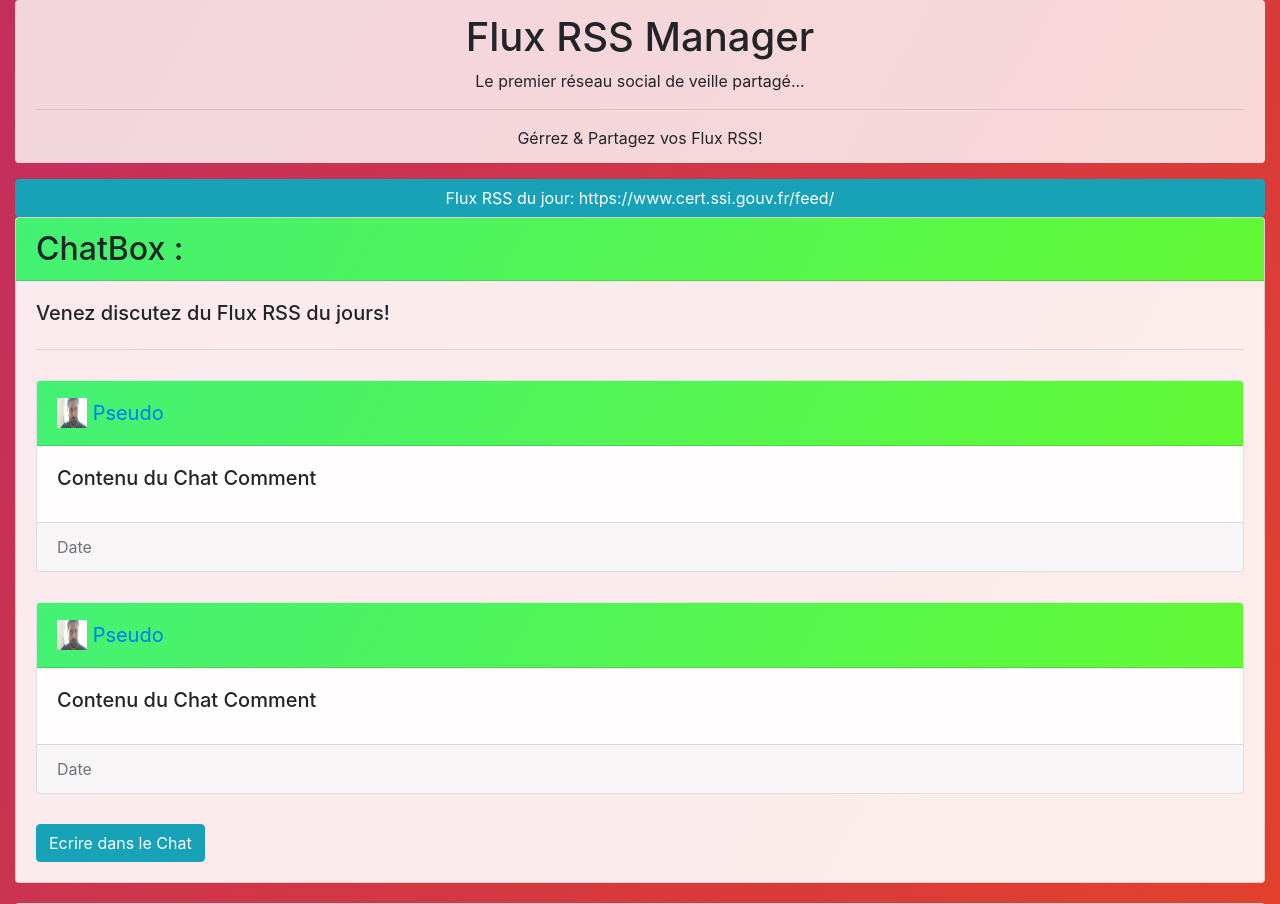
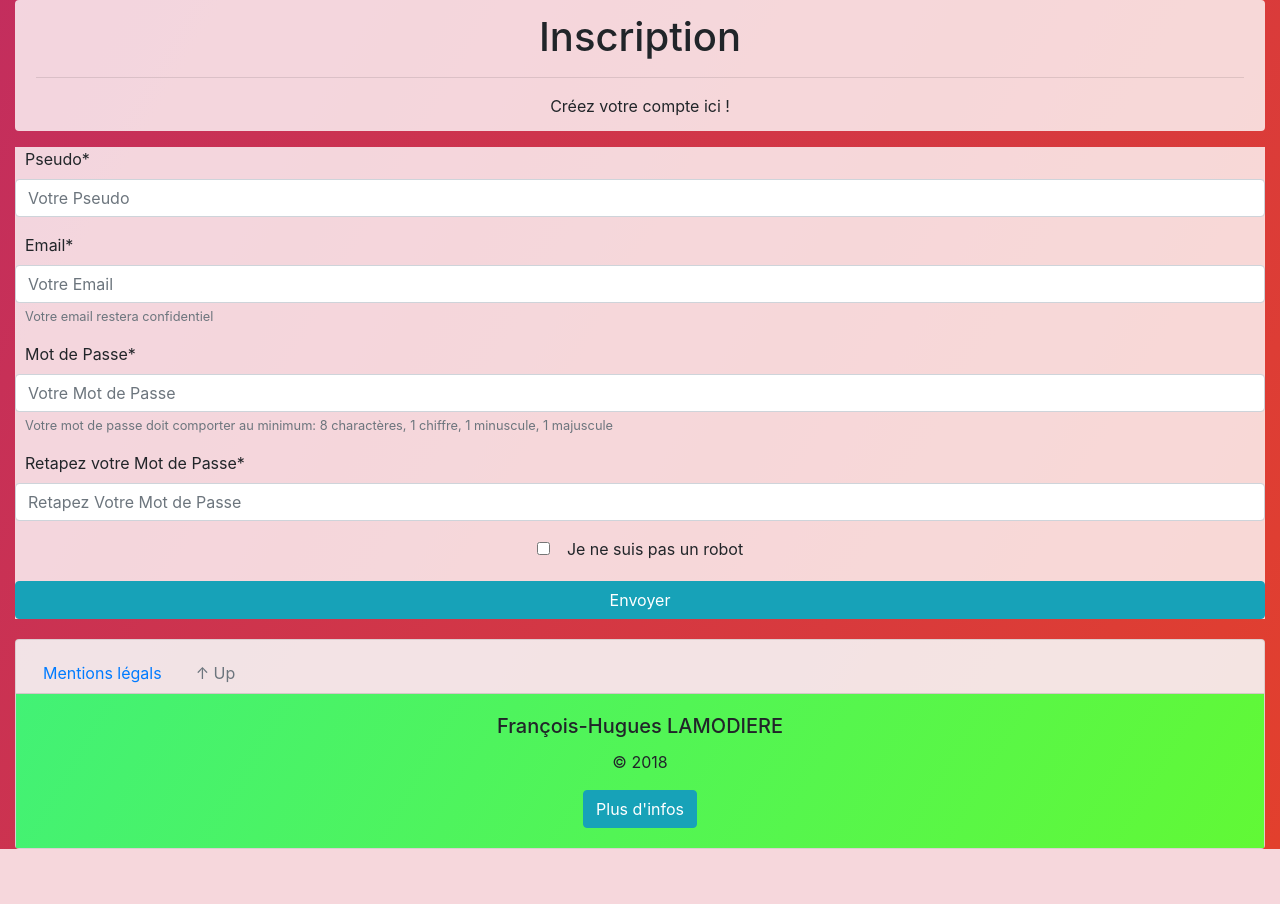
Before and after one commit to Simon-kercode/exo-s-curit-, a PHP site: page /index.php?action=inscription in a window 1280 px wide. Shown: the part 56-960 px from the top of the page. After the commit the page ends 905 px from the top, so only its background shows below. Run offline with PHP 8.4, Linux system fonts and the light colour scheme; data that the repository does not hold is empty; some libraries are stand-ins or nearby versions.

Commit message:
Inscription View + first pass security

```diff
--- a/index.php
+++ b/index.php
@@ -9,11 +9,66 @@
     //Rooter ++++++++++++++++++++++++++++++++++++++++++++++++++++++++++++++++++++++++++++++++++++++++++++++++++++++++++++++++++++++++++++++
     try{
         $controller= new \Project\Controller\AllUserController();
-#AllUser//Index +++++++++++++++++++++++++++++++++++++++++++++++++++++++++++++++++++++++++++++++++++++++++++++++++++++++++++++++++++++++++++
-        $controller->index();
+        //Action GET and DB GET +++++++++++++++++++++++++++++++++++++++++++++++++++++++++++++++++++++++++++++++++++++++++++++++++++++++++++
+        if(isset($_GET['action']) && isset($_GET['db'])) {
+#AllUser    //Inscription Data Base +++++++++++++++++++++++++++++++++++++++++++++++++++++++++++++++++++++++++++++++++++++++++++++++++++++++
+            if(isset($_POST['pseudo']) && isset($_POST['email']) && isset($_POST['password']) && isset($_POST['passwordComp'])) {
+                if(isset($_POST['checkHuman'])) {
+                    if($_POST['pseudo'] !== '' && $_POST['email'] !== '' && $_POST['password'] !== '' && $_POST['passwordComp'] && $_POST['checkHuman'] == 'ok') {
+                        if($_POST['password'] === $_POST['passwordComp']) {
+                            //Strongest Paswword Control ++++++++++++++++++++++++++++++++++++++++++++++++++++++++++++++++++++++++++++++++++
+                            $uppercase = preg_match('@[A-Z]@', $_POST['password']);
+                            $lowercase = preg_match('@[a-z]@', $_POST['password']);
+                            $number    = preg_match('@[0-9]@', $_POST['password']);
+                            if($uppercase && $lowercase && $number && strlen($_POST['password']) >= 8) {
+                                $controller->inscriptionDb();
+                            }
+#Error                      //Exception +++++++++++++++++++++++++++++++++++++++++++++++++++++++++++++++++++++++++++++++++++++++++++++++++++
+                            else{
+                                throw new Exception('Mot de passe non conforme');
+                            }
+                        }
+#Error                  //Exception
+                        else {
+                            throw new Exception('Mot de passe non concordant');
+                        }
+                    }
+#Error              //Exception ++++++++++++++++++++++++++++++++++++++++++++++++++++++++++++++++++++++++++++++++++++++++++++++++++++++++++++
+                    else {
+                        throw new Exception('Champs manquants');
+                    }
+                }
+#Error          //Exception ++++++++++++++++++++++++++++++++++++++++++++++++++++++++++++++++++++++++++++++++++++++++++++++++++++++++++++++++
+                else {
+                    throw new Exception('Check Box non coché');
+                }
+            }
+#Error      //Exception ++++++++++++++++++++++++++++++++++++++++++++++++++++++++++++++++++++++++++++++++++++++++++++++++++++++++++++++++++++
+            else {
+                throw new Exception('Variable inattendu');
+            }
+        }
+
+        //Action GET ++++++++++++++++++++++++++++++++++++++++++++++++++++++++++++++++++++++++++++++++++++++++++++++++++++++++++++++++++++++
+        elseif(isset($_GET['action'])) {
+#AllUser    //Inscription View ++++++++++++++++++++++++++++++++++++++++++++++++++++++++++++++++++++++++++++++++++++++++++++++++++++++++++++
+            if($_GET['action'] === 'inscription') {
+                $controller->inscription();
+            }
+#Error      //Exception ++++++++++++++++++++++++++++++++++++++++++++++++++++++++++++++++++++++++++++++++++++++++++++++++++++++++++++++++++++
+            else {
+                throw new Exception('Variable inattendu');
+            }
+        }
+
+        else{
+#AllUser    //Index View ++++++++++++++++++++++++++++++++++++++++++++++++++++++++++++++++++++++++++++++++++++++++++++++++++++++++++++++++++
+            $controller->index();
+        }
     }
 
     //If error, echo message and index return
     catch(Exception $e){
         echo '<h3 class="error">Erreur : '. $e->getMessage() .'</h3>';
+        $controller->index();
     }
--- a/src/Controller/AllUserController.php
+++ b/src/Controller/AllUserController.php
@@ -3,12 +3,22 @@
     namespace Project\Controller;
 
     //Object ++++++++++++++++++++++++++++++++++++++++++++++++++++++++++++++++++++++++++++++++++++++++
-    class AllUserController{
+    class AllUserController {
         //Index View ++++++++++++++++++++++++++++++++++++++++++++++++++++++++
-        function index(){
-            $url = "https://www.cert.ssi.gouv.fr/feed/"; /* insérer ici l'adresse du flux RSS de votre choix */
+        function index() {
+            $url = "https://www.cert.ssi.gouv.fr/feed/"; /* URL Flux RSS */
             $rss = simplexml_load_file($url);
 
             require('src/view/frontend/indexView.php');
         }
+
+        //Inscription View +++++++++++++++++++++++++++++++++++++++++++++++++
+        function inscription() {
+            require('src/view/frontend/inscriptionView.php');
+        }
+
+        //Inscription Data Base ++++++++++++++++++++++++++++++++++++++++++++
+        function inscriptionDb() {
+            echo 'coucou';
+        }
     }
--- a/src/Public/css/style.css
+++ b/src/Public/css/style.css
@@ -48,9 +48,33 @@ body{
     margin: 30px 0;
 }
 
+/* Forms Inscription +++++++++++++++++++++++++++++++++++++++++++++++++++++++++++++++++++++++++++++++++++++ */
+#inscriptionForm{
+    background-color: rgba(255, 255, 255, 0.8);
+    margin-bottom: 20px;
+}
+
+#checkBot{
+    text-align: center;
+}
+
+.btn-validation{
+    margin-top: 20px;
+}
+
+label,small{
+    padding-left: 10px;
+}
+
 /* Footer ++++++++++++++++++++++++++++++++++++++++++++++++++++++++++++++++++++++++++++++++++++++++++++++++ */
 footer .card-body{
     background: linear-gradient(120deg, #00e1ff, #7bff00);
     background-size: 400% 400%;
     animation: BackgroundAnimation 30s ease infinite;
 }
+
+/* Error +++++++++++++++++++++++++++++++++++++++++++++++++++++++++++++++++++++++++++++++++++++++++++++++++ */
+.error{
+    background-color: black;
+    color: red;
+}
--- a/src/View/frontend/indexView.php
+++ b/src/View/frontend/indexView.php
@@ -3,7 +3,7 @@
 <?php ob_start(); ?>
 
 <!-- Welcome message +++++++++++++++++++++++++++++++++++++++++++++++++++++++++++++++++++++++++++++++++++++ -->
-<div class="alert welcome" role="alert">
+<div class="alert welcome" id="up" role="alert">
     <h1 class="alert-heading">Flux RSS Manager</h1>
     <p>Le premier réseau social de veille partagé...</p>
     <hr>
--- /dev/null
+++ b/src/View/frontend/inscriptionView.php
@@ -0,0 +1,42 @@
+<!DOCTYPE html>
+<?php $title = "Flux RSS Manager, Inscription"; ?>
+<?php ob_start(); ?>
+
+<!-- Welcome message +++++++++++++++++++++++++++++++++++++++++++++++++++++++++++++++++++++++++++++++++++++ -->
+<div class="alert welcome" id="up" role="alert">
+    <h1 class="alert-heading">Inscription</h1>
+    <hr>
+    <p class="mb-0">Créez votre compte ici !</p>
+</div>
+
+<!-- Inscription Forms ++++++++++++++++++++++++++++++++++++++++++++++++++++++++++++++++++++++++++++++++++ -->
+<form action="index.php?action=inscription&db=ok" id="inscriptionForm" method="post">
+    <div class="form-group">
+        <label for="pseudo">Pseudo*</label>
+        <input type="text" class="form-control" name="pseudo" id="pseudo" placeholder="Votre Pseudo">
+    </div>
+    <div class="form-group">
+        <label for="email">Email*</label>
+        <input type="email" class="form-control" name="email" id="email" aria-describedby="emailHelp" placeholder="Votre Email">
+        <small id="emailHelp" class="form-text text-muted">Votre email restera confidentiel</small>
+    </div>
+    <div class="form-group">
+        <label for="password">Mot de Passe*</label>
+        <input type="password" class="form-control" name="password" id="password" placeholder="Votre Mot de Passe">
+        <small id="password" class="form-text text-muted">Votre mot de passe doit comporter au minimum: 8 charactères, 1 chiffre, 1 minuscule, 1 majuscule</small>
+    </div>
+    <div class="form-group">
+        <label for="passwordComp">Retapez votre Mot de Passe*</label>
+        <input type="password" class="form-control" name="passwordComp" id="passwordComp" placeholder="Retapez Votre Mot de Passe">
+    </div>
+    <div class="form-check" id="checkBot" >
+        <input type="checkbox" class="form-check-input" name="checkHuman" id="checkHuman" value="ok">
+        <label class="form-check-label" for="checkHuman">Je ne suis pas un robot</label>
+    </div>
+    <button type="submit" class="btn btn-info btn-validation col-12">Envoyer</button>
+</form>
+
+<?php
+    $content = ob_get_clean();
+    require('template.php');
+?>
--- a/src/View/frontend/template.php
+++ b/src/View/frontend/template.php
@@ -49,12 +49,11 @@
                             <a class="nav-link dropdown-toggle active" href="#" id="navbarDropdown" role="button" data-toggle="dropdown" aria-haspopup="true" aria-expanded="false">Connexion/Inscription</a>
                             <div class="dropdown-menu" aria-labelledby="navbarDropdown">
                                 <a class="dropdown-item" href="#">Connexion</a>
-                                <a class="dropdown-item" href="#">Inscription</a>
+                                <a class="dropdown-item" href="index.php?action=inscription">Inscription</a>
                             </div>
                         </li>
                     </ul>
                 </div>
-
             </nav>
         </header>
 
@@ -70,7 +69,7 @@
                             <a class="nav-link" href="#">Mentions légals</a>
                         </li>
                         <li class="nav-item">
-                            <a class="nav-link disabled" href="index.php">&uarr; Up</a>
+                            <a class="nav-link disabled" href="#up">&uarr; Up</a>
                         </li>
                     </ul>
                 </div>
```
Lines whose indentation alone changed are shown as unchanged.
